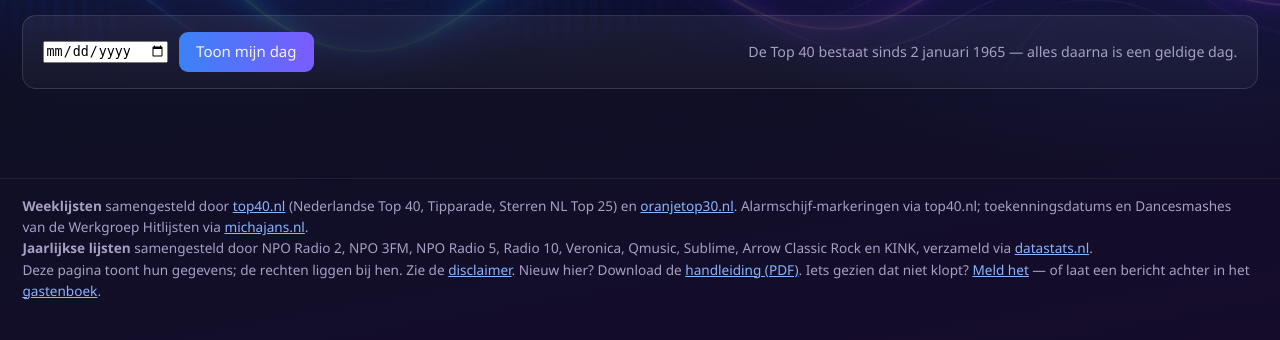
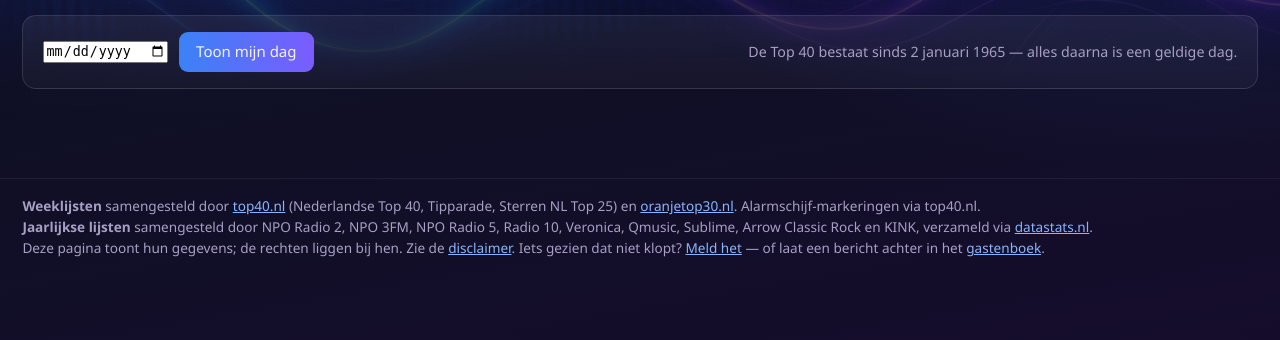
Before and after one commit to hghaken/hitlijsten, a Python web app: template hitlijsten/web/templates/dag.html in a window 1280 px wide. Shown: the part 181-521 px from the top of the page. Run offline with Jinja, Linux system fonts and the light colour scheme; the template is opened without the code that fills it, so the values that code supplies are empty.

Commit message:
Footer opgeschoond: michajans-regel en handleiding-zin weg
De Handleiding-link rechtsboven volstaat.

Co-Authored-By: Claude Opus 5 <noreply@anthropic.com>

```diff
--- a/hitlijsten/web/templates/basis.html
+++ b/hitlijsten/web/templates/basis.html
@@ -465,18 +465,13 @@
   <a href="https://www.top40.nl/" rel="noopener">top40.nl</a>
   (Nederlandse Top&nbsp;40, Tipparade, Sterren&nbsp;NL Top&nbsp;25) en
   <a href="https://www.oranjetop30.nl/" rel="noopener">oranjetop30.nl</a>.
-  Alarmschijf-markeringen via top40.nl; toekenningsdatums en Dancesmashes
-  van de Werkgroep Hitlijsten via
-  <a href="https://www.michajans.nl/" rel="noopener">michajans.nl</a>.
+  Alarmschijf-markeringen via top40.nl.
   <br><b>Jaarlijkse lijsten</b> samengesteld door NPO&nbsp;Radio&nbsp;2,
   NPO&nbsp;3FM, NPO&nbsp;Radio&nbsp;5, Radio&nbsp;10, Veronica, Qmusic,
   Sublime, Arrow Classic Rock en KINK, verzameld via
   <a href="https://www.datastats.nl/" rel="noopener">datastats.nl</a>.
   <br>Deze pagina toont hun gegevens; de rechten liggen bij hen. Zie de
   <a href="{{ url_for('disclaimer') }}">disclaimer</a>.
-  Nieuw hier? Download de
-  <a href="{{ url_for('static', filename='handleiding.pdf') }}">handleiding
-  (PDF)</a>.
   Iets gezien dat niet klopt?
   <a href="{{ url_for('feedback', soort='aanvulling', pagina=request.path) }}">Meld
   het</a> — of laat een bericht achter in het
```
